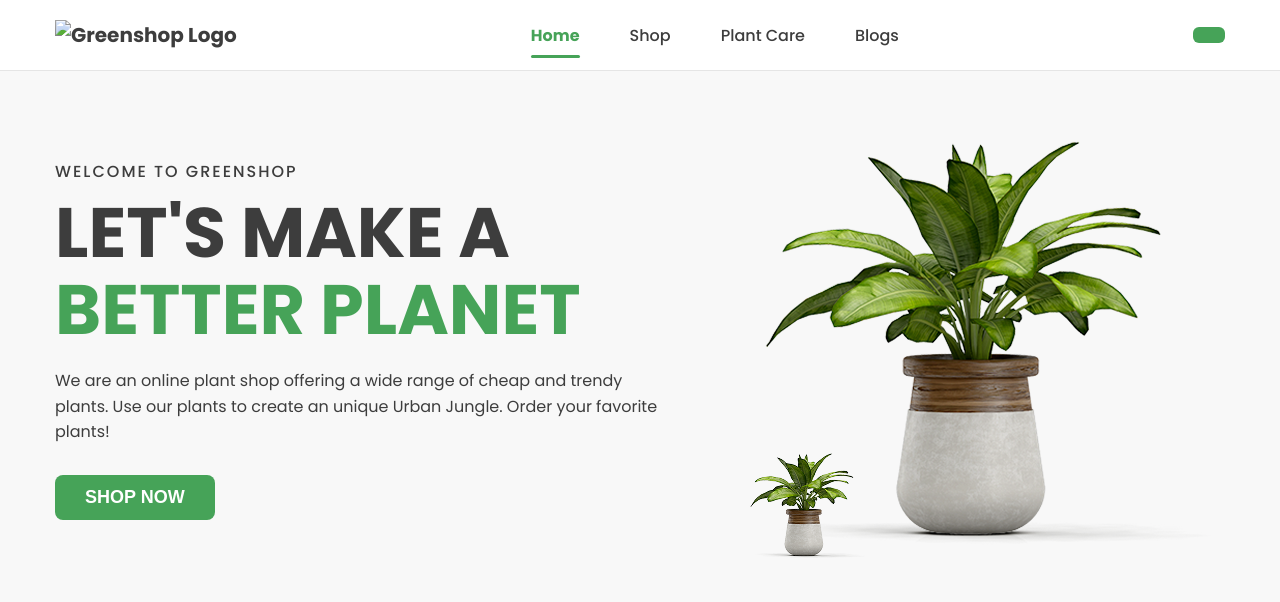
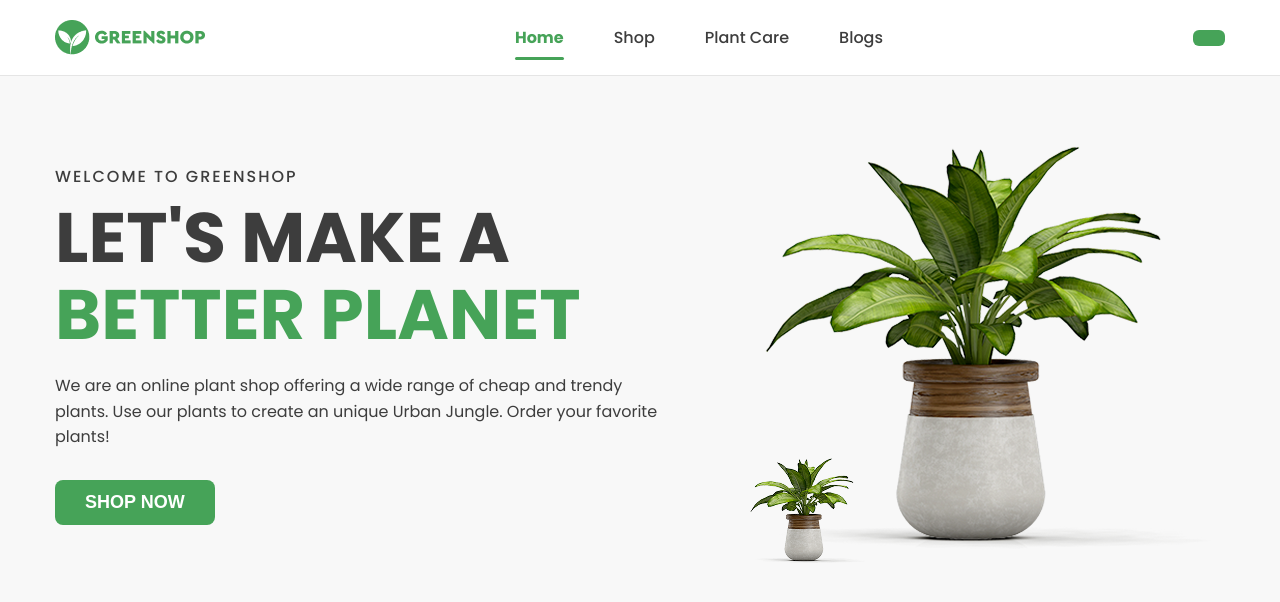
Before and after one commit to VSmolenskyi/Shop, a plain HTML site: page index.html in a window 1280 px wide. Drawn offline with Linux system fonts and the light colour scheme.

Commit message:
Update index.html
Fixing image

```diff
--- a/index.html
+++ b/index.html
@@ -14,7 +14,7 @@
     <header class="header">
         <div class="container header__container">
             <div class="logo">
-                <img src="/.img/Logo.png" alt="Greenshop Logo" class="logo__icon">
+                <img src="./img/Logo.png" alt="Greenshop Logo" class="logo__icon">
             </div>
             <nav class="nav">
                 <ul class="nav__list">
```
